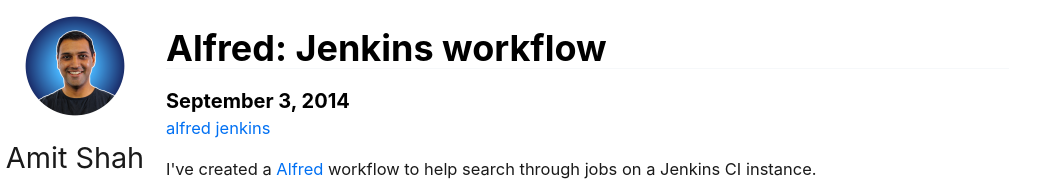
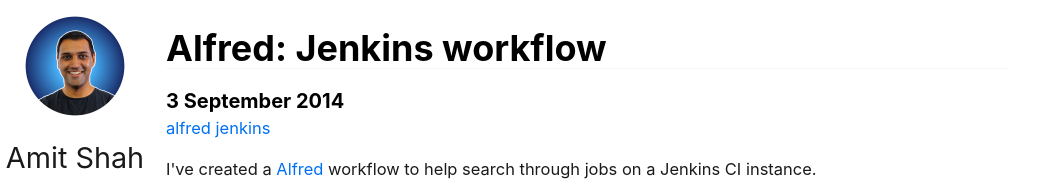
Before and after one commit to Amwam/amwam.github.io, a Next.js app: page /blog/alfred-jenkins-workflow in a window 1280 px wide. Shown: the top 181 px of the page, without its empty margins (0-1057 px from the left). Built offline with nearby package versions, Linux system fonts and the light colour scheme.

Commit message:
Disable SSR on blog posts

```diff
--- a/pages/blog/[slug].tsx
+++ b/pages/blog/[slug].tsx
@@ -8,12 +8,13 @@ import BlogPostTag from '../../components/BlogPostTag';
 import { useRouter } from 'next/router';
 import styles from './style.module.css';
 import Head from 'next/head';
+import dynamic from 'next/dynamic';
 
 interface IBlogPostProps {
   POST: string;
 }
 
-export default function BlogPost(props: IBlogPostProps) {
+function BlogPost(props: IBlogPostProps) {
   const router = useRouter();
 
   React.useEffect(() => {
@@ -36,11 +37,11 @@ export default function BlogPost(props: IBlogPostProps) {
   return (
     <div>
       <Head>
-        <title>{post.title} | AMWAM - Amit Shah</title>
+        <title>{`${post.title} | AMWAM - Amit Shah`}</title>
       </Head>
       <h1>{post.title}</h1>
       <h4>
-        {new Date(post.date).toLocaleDateString('gb', { dateStyle: 'long' })}
+        {new Date(post.date).toLocaleDateString('en-GB', { dateStyle: 'long' })}
       </h4>
 
       <div className={styles.tags}>
@@ -94,3 +95,5 @@ export async function getStaticPaths() {
     fallback: false,
   };
 }
+
+export default dynamic(() => Promise.resolve(BlogPost), { ssr: false });
```
